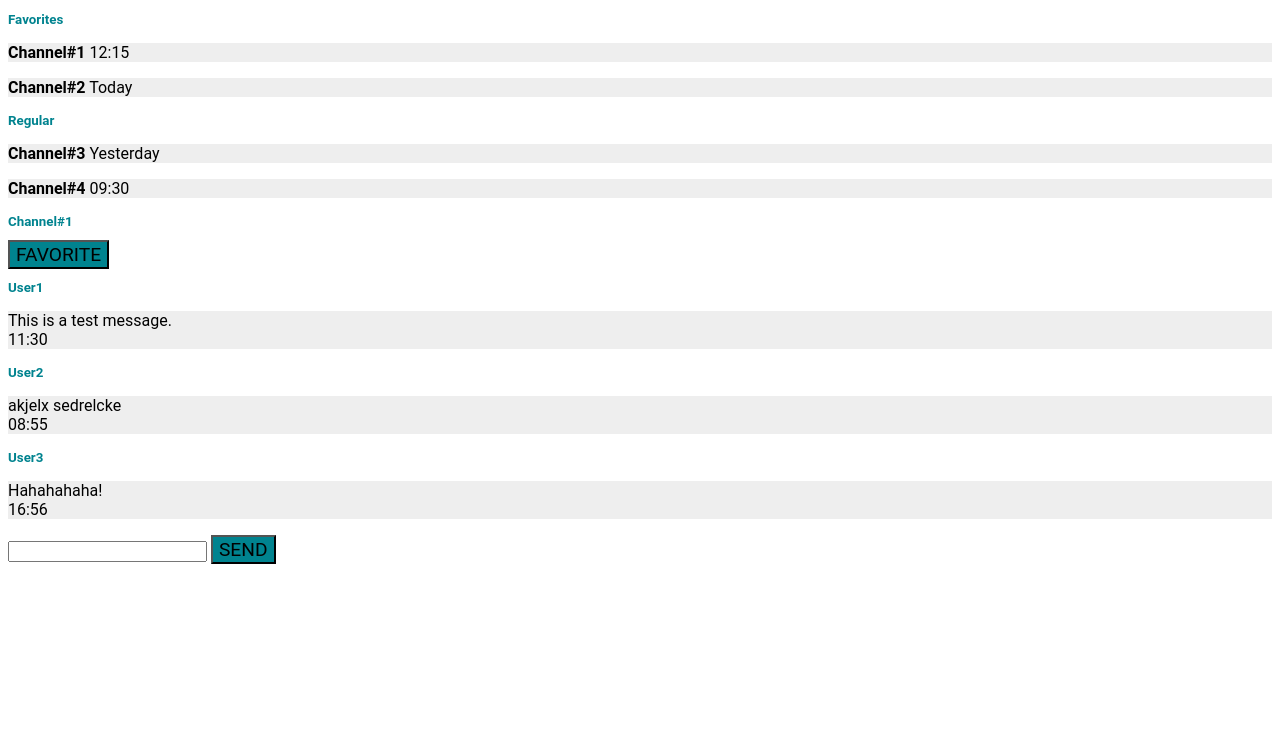
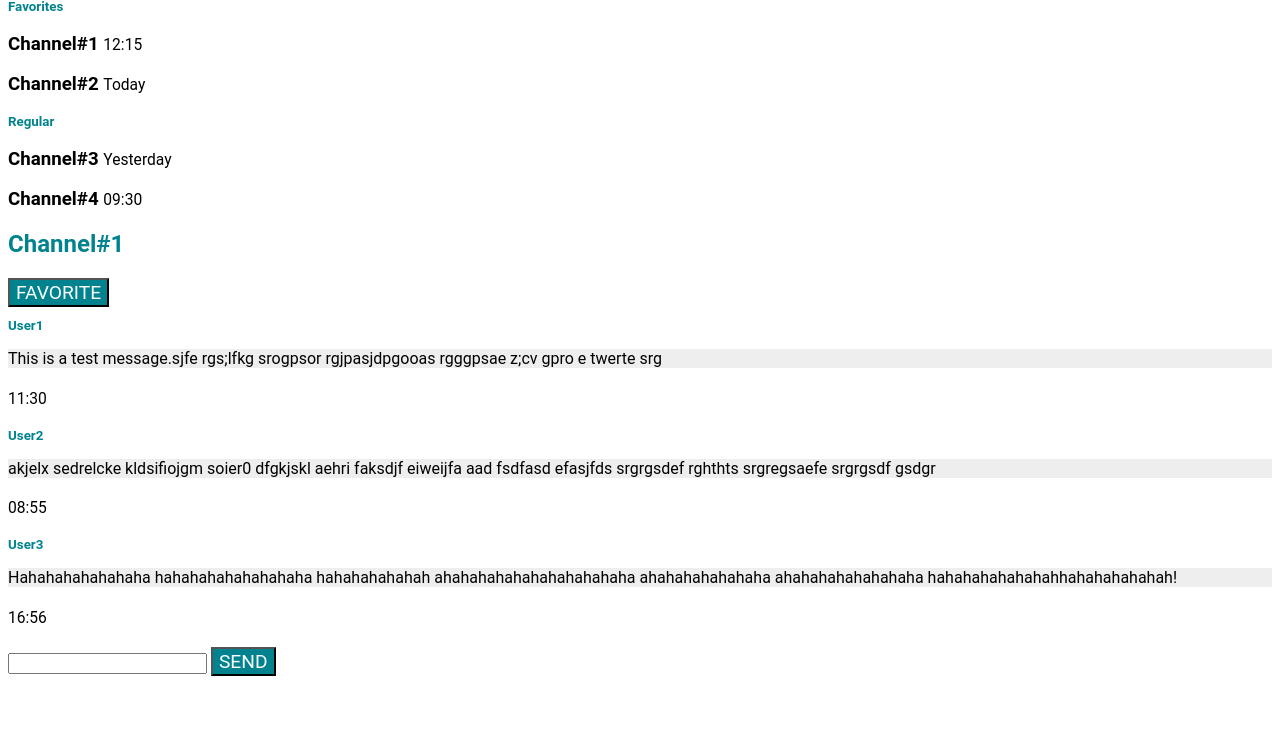
Before and after one commit to BryanTan-Byte/bryantan-byte.github.io, a plain HTML site: page index.html in a window 1280 px wide. Shown: the part 69-800 px from the top of the page. Drawn offline with Linux system fonts and the light colour scheme.

Commit message:
Update index.html

```diff
--- a/index.html
+++ b/index.html
@@ -1,31 +1,6 @@
 <!DOCTYPE html>
 <head>
     <title>Chatter</title>
-</head>
-
-<body>
-    <!-- App Name -->
-    <h1>Chatter|App</h1>
-    <h2>Favorites</h2>
-    <!-- Channels in Favorite category-->
-    <p><strong>Channel#1</strong> 12:15</p>
-    <p><strong>Channel#2</strong> Today</p>
-    <h2>Regular</h2>
-    <!-- Channels in Regular category -->
-    <p><strong>Channel#3</strong> Yesterday</p>
-    <p><strong>Channel#4</strong> 09:30</p>
-    <h2><strong>Channel#1</strong></h2>
-    <button>Favorite</button>
-    <!-- Chat history -->
-    <h2>User1</h2>
-    <p>This is a test message.<br>11:30</p>
-    <h2>User2</h2>
-    <p>akjelx sedrelcke<br>08:55</p>
-    <h2>User3</h2>
-    <p>Hahahahaha!<br>16:56</p>
-    <!-- Input text -->
-    <input type="text">
-    <button>SEND</button>
     <style>
         *{
             font-family: Roboto,Arial,sans-serif;
@@ -43,8 +18,45 @@
         button{
             background-color: #00838f;
             text-transform: uppercase;
-            counter-reset: white;
+            color: white;
             font-size: larger;
         }
+        dat{
+            font-size: smaller;
+            font-weight: lighter;
+        }
     </style>
+</head>
+
+<body>
+    <section>
+        <!-- App Name -->
+        <h1>chatter|app</h1>
+        <h2>Favorites</h2>
+        <!-- Channels in Favorite category-->
+        <h3><strong>Channel#1</strong> <dat>12:15</dat></h3>
+        <h3><strong>Channel#2</strong> <dat>Today</dat></h3>
+        <h2>Regular</h2>
+        <!-- Channels in Regular category -->
+        <h3><strong>Channel#3</strong> <dat>Yesterday</dat></h3>
+        <h3><strong>Channel#4</strong> <dat>09:30</dat></h3>
+    </section>
+
+    <section>
+        <h1>Channel#1</h1>
+        <button>Favorite</button>
+        <!-- Chat history -->
+        <h2>User1</h2>
+        <p>This is a test message.sjfe rgs;lfkg srogpsor rgjpasjdpgooas rgggpsae z;cv gpro e twerte  srg</p>
+        <h3><dat>11:30</dat></h3>
+        <h2>User2</h2>
+        <p>akjelx sedrelcke kldsifiojgm soier0 dfgkjskl aehri faksdjf eiweijfa aad fsdfasd efasjfds srgrgsdef rghthts srgregsaefe srgrgsdf gsdgr</p>
+        <h3><dat>08:55</dat></h3>
+        <h2>User3</h2>
+        <p>Hahahahahahahaha hahahahahahahahaha hahahahahahah ahahahahahahahahahahaha ahahahahahahaha ahahahahahahahaha hahahahahahahahhahahahahahah!</p>
+        <h3><dat>16:56</dat></h3>
+        <!-- Input text -->
+        <input type="text">
+        <button>SEND</button>
+    </section>
 </body>
```
